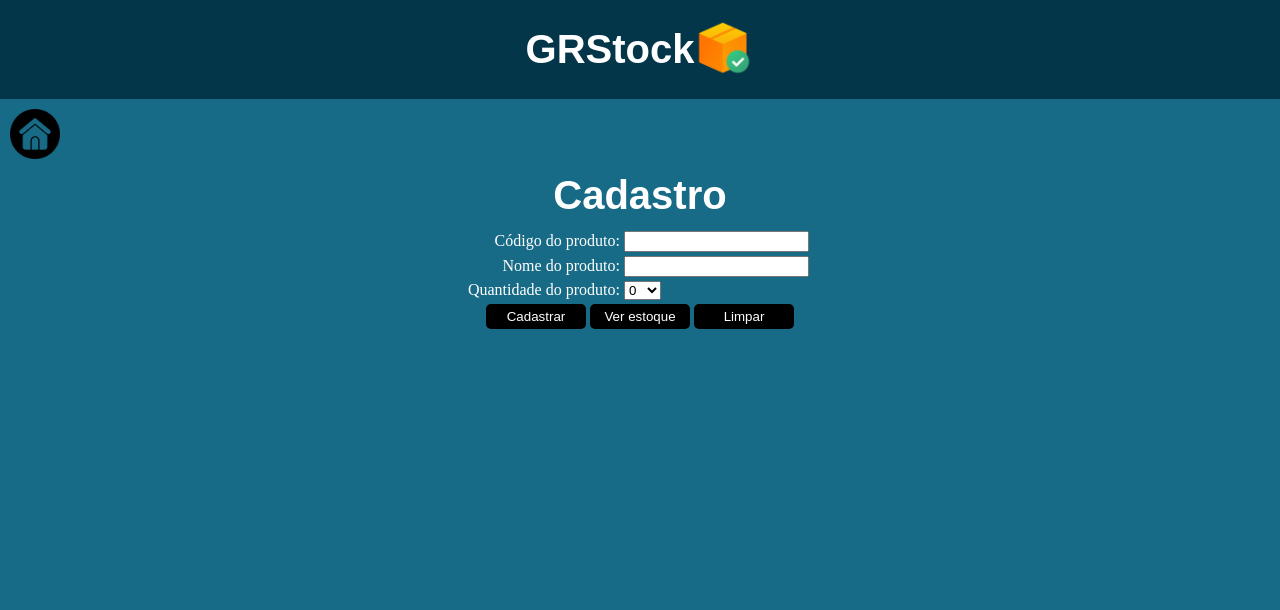
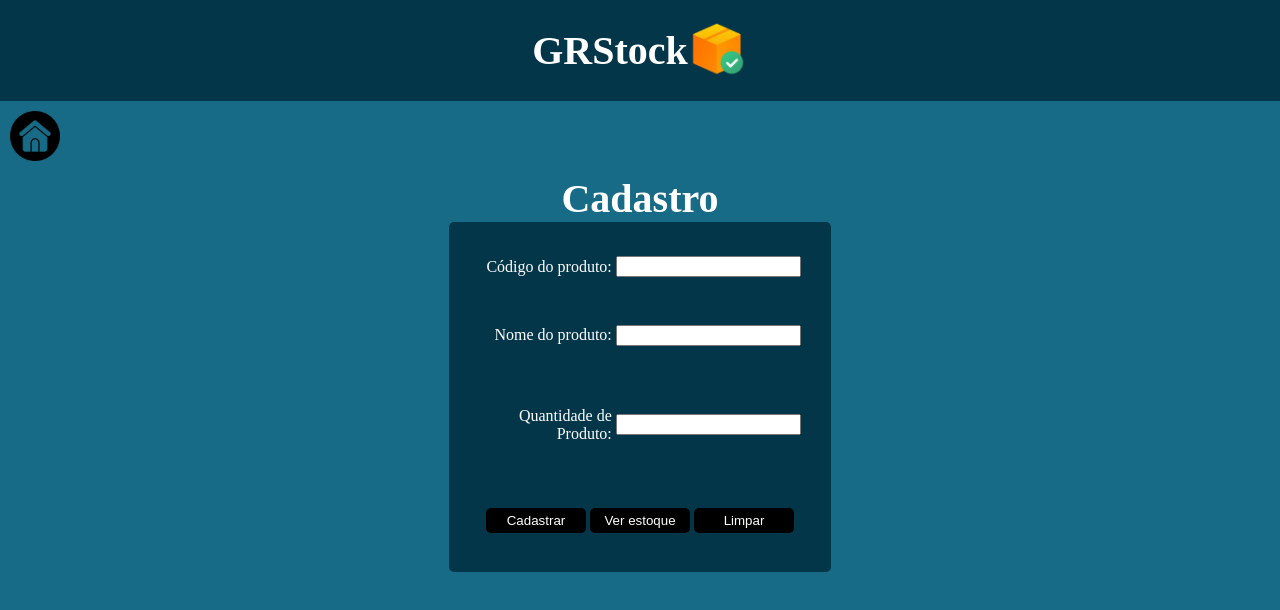
Before and after one commit to gabrieltizziani/GRStock, a plain HTML site: page Cadastro.html in a window 1280 px wide. Drawn offline with Linux system fonts and the light colour scheme.

Commit message:
Add files via upload

```diff
--- a/Cadastro.html
+++ b/Cadastro.html
@@ -39,19 +39,12 @@
                 <td><input id="txtNomeProduto" type="text"></td>
             </tr>
             <!--Quantidade do produto-->
+
             <tr>
-                <td class="alinharRotulos">Quantidade do produto:</td>
-                <td>
-                    <select id="qtidadeProduto">
-                        <option value="0">0</option>
-                        <script>
-                            for (let i = 1; i <= 50; i++) {
-                                document.write('<option value="' + i + '">' + i + '</option>');
-                            }
-                        </script>
-                    </select>
-                </td>
+                <td class="alinharRotulos">Quantidade de Produto:</td>
+                <td><input id="qtidadeProduto" type="number"></td>
             </tr>
+
 
             <!--Botoes-->
             <tr>
--- a/style.css
+++ b/style.css
@@ -6,7 +6,7 @@ body{
 h1 {
     text-align: center;
     font-size: 40px;
-    font-family: fantasy;
+    font-family: Vina Sans;
 }
 
 img {
@@ -82,7 +82,3 @@ img {
     width: 90px;
     margin-left: 10px;
 }
-
-.btn{
-
-}
--- a/styleCadastro.css
+++ b/styleCadastro.css
@@ -6,7 +6,7 @@ body{
 h1 {
     text-align: center;
     font-size: 40px;
-    font-family: fantasy;
+    font-family: Vina Sans;
 }
 
 img {
@@ -41,6 +41,9 @@ img {
 
 .alinharRotulos {
     text-align: right;
+    width: 137px;
+
+
 }
 .alinhaBtns {
     width:100px;
@@ -60,11 +63,13 @@ img {
 }
 table {
     clear:both;
-    border-radius: 10px;
+    border-radius: 5px;
     color:white;
     padding:10px;
-    width:400px;
+    width:382px;
+    height: 350px;
     margin:auto;
+    background-color: #04364A;
 }
 
 .voltar{
@@ -76,3 +81,8 @@ table {
 .divoltar{
     width: 100px;
 }
+
+td {
+    height: 3px;
+    width: 100px;
+}
--- a/styleEntrada.css
+++ b/styleEntrada.css
@@ -6,7 +6,7 @@ body{
 h1 {
     text-align: center;
     font-size: 40px;
-    font-family: fantasy;
+    font-family: Vina Sans;
 }
 
 img {
--- a/styleFuncionarios.css
+++ b/styleFuncionarios.css
@@ -6,7 +6,7 @@ body{
 h1 {
     text-align: center;
     font-size: 40px;
-    font-family: fantasy;
+    font-family: Vina Sans;
 }
 
 img {
--- a/styleRelatorio.css
+++ b/styleRelatorio.css
@@ -6,7 +6,7 @@ body{
 h1 {
     text-align: center;
     font-size: 40px;
-    font-family: fantasy;
+    font-family: Vina Sans;
 }
 
 img {
--- a/styleSaida.css
+++ b/styleSaida.css
@@ -7,7 +7,7 @@ body{
 h1 {
     text-align: center;
     font-size: 40px;
-    font-family: fantasy;
+    font-family: Vina Sans;
 }
 
 img {
```
Also changed, not shown: Funcionarios.html (+1 -1 lines).
